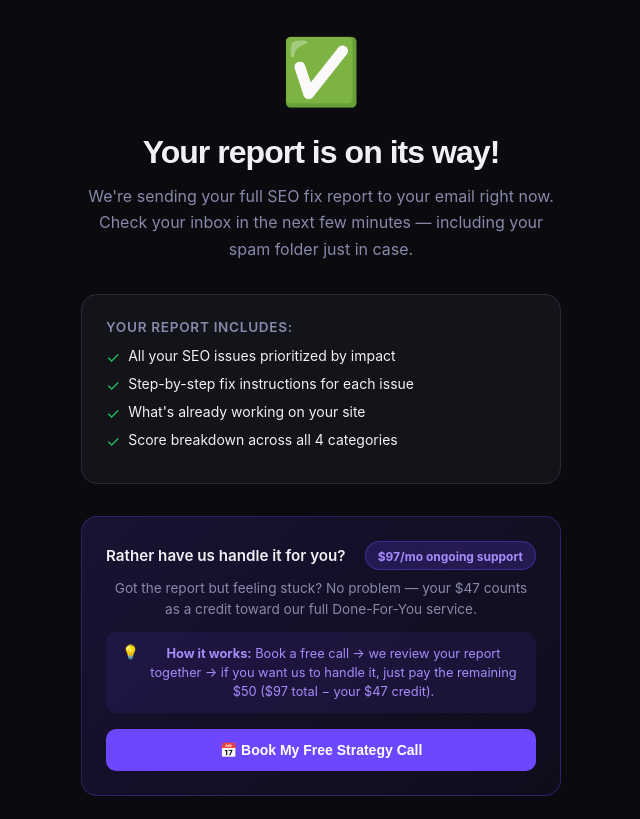
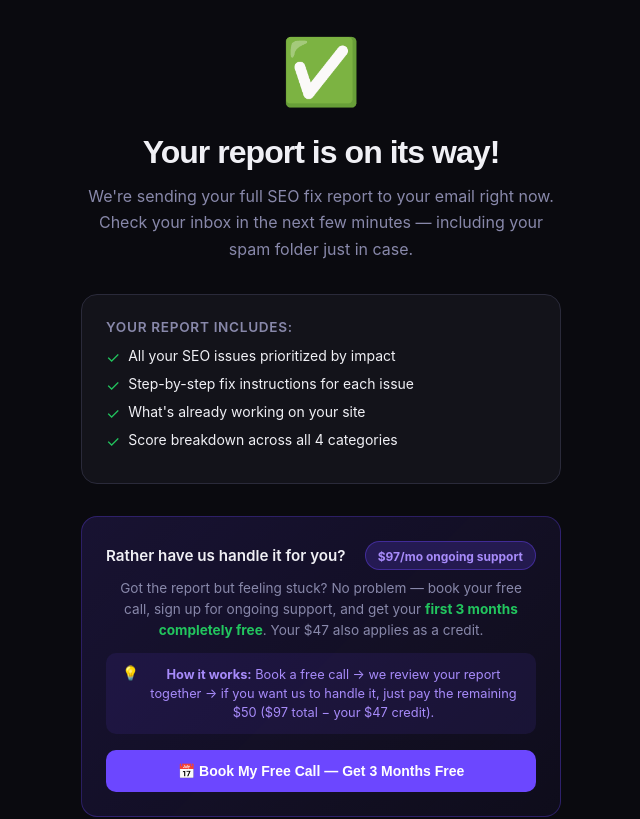
Before and after one commit to dmaier37/seo-score-tester, a Next.js app: page /success in a window 1280 px wide. Shown: the top 819 px of the page, without its empty margins (319-959 px from the left). Built offline with nearby package versions, Linux system fonts and the light colour scheme.

Commit message:
Deploy v15: reapply all custom fixes after rsync

```diff
--- a/app/success/page.tsx
+++ b/app/success/page.tsx
@@ -36,7 +36,7 @@ export default function SuccessPage() {
             </div>
           </div>
           <p style={{ color: 'var(--muted)', fontSize: '0.85rem', marginBottom: '0.75rem', lineHeight: 1.55 }}>
-            Got the report but feeling stuck? No problem — your $47 counts as a credit toward our full Done-For-You service.
+            Got the report but feeling stuck? No problem — book your free call, sign up for ongoing support, and get your <strong style={{ color: '#22c55e' }}>first 3 months completely free</strong>. Your $47 also applies as a credit.
           </p>
           <div style={{ background: 'rgba(108,71,255,0.1)', borderRadius: '10px', padding: '0.75rem 1rem', marginBottom: '1rem', display: 'flex', gap: '0.5rem', alignItems: 'flex-start' }}>
             <span style={{ fontSize: '0.85rem', flexShrink: 0 }}>💡</span>
@@ -46,7 +46,7 @@ export default function SuccessPage() {
           </div>
           <a href="https://calendly.com/PLACEHOLDER"
             style={{ display: 'block', textAlign: 'center', background: 'var(--accent)', color: 'white', borderRadius: '10px', padding: '0.8rem', fontSize: '0.875rem', fontWeight: 700, textDecoration: 'none', fontFamily: 'Space Grotesk, sans-serif' }}>
-            📅 Book My Free Strategy Call
+            📅 Book My Free Call — Get 3 Months Free
           </a>
         </div>
 
--- a/components/ScoreResults.tsx
+++ b/components/ScoreResults.tsx
@@ -251,10 +251,10 @@ export default function ScoreResults({ results, auditData, onRetry }: Props) {
               <div style={{ background: 'rgba(108,71,255,0.25)', border: '1px solid rgba(108,71,255,0.5)', borderRadius: '8px', padding: '0.4rem 0.75rem', marginBottom: '0.75rem', display: 'inline-block' }}>
                 <span style={{ fontSize: '0.8rem', color: '#c4b5fd', fontWeight: 700 }}>$97/mo ongoing SEO + monthly reports</span>
               </div>
-              <p style={{ fontSize: '0.82rem', color: 'var(--muted)', lineHeight: 1.55 }}>Already bought the report? Apply your $47 toward this — just pay $50 to start. We'll handle everything.</p>
+              <p style={{ fontSize: '0.82rem', color: 'var(--muted)', lineHeight: 1.55 }}>Book your free call and sign up for ongoing support — get your <strong style={{ color: '#22c55e' }}>first 3 months free</strong>, then $97/mo. Already bought the report? Just pay $50 to start.</p>
             </div>
             <ul style={{ listStyle: 'none', display: 'flex', flexDirection: 'column', gap: '0.4rem', marginBottom: '1.25rem', flex: 1 }}>
-              {['Free 30-min strategy call — no pressure', 'We handle every fix for you', 'Your score improves every single month', 'Rank higher on Google, get more leads', 'Monthly report so you see the progress'].map(f => (
+              {['Free 30-min strategy call — no pressure', 'First 3 months of SEO support FREE', 'We handle every fix for you', 'Rank higher on Google, get more leads', 'Monthly reports showing your progress'].map(f => (
                 <li key={f} style={{ display: 'flex', gap: '0.5rem', fontSize: '0.8rem', color: 'var(--muted)' }}>
                   <span style={{ color: '#a78bfa', flexShrink: 0 }}>✓</span>{f}
                 </li>
@@ -264,7 +264,7 @@ export default function ScoreResults({ results, auditData, onRetry }: Props) {
               style={{ display: 'block', textAlign: 'center', background: 'var(--accent)', color: 'white', borderRadius: '10px', padding: '0.8rem', fontSize: '0.875rem', fontWeight: 700, textDecoration: 'none', fontFamily: 'Space Grotesk, sans-serif' }}
               onMouseEnter={e => (e.currentTarget.style.opacity = '0.85')}
               onMouseLeave={e => (e.currentTarget.style.opacity = '1')}>
-              📅 Book My Free Call
+              📅 Book My Free Call — Get 3 Months Free
             </a>
           </div>
         </div>
```
